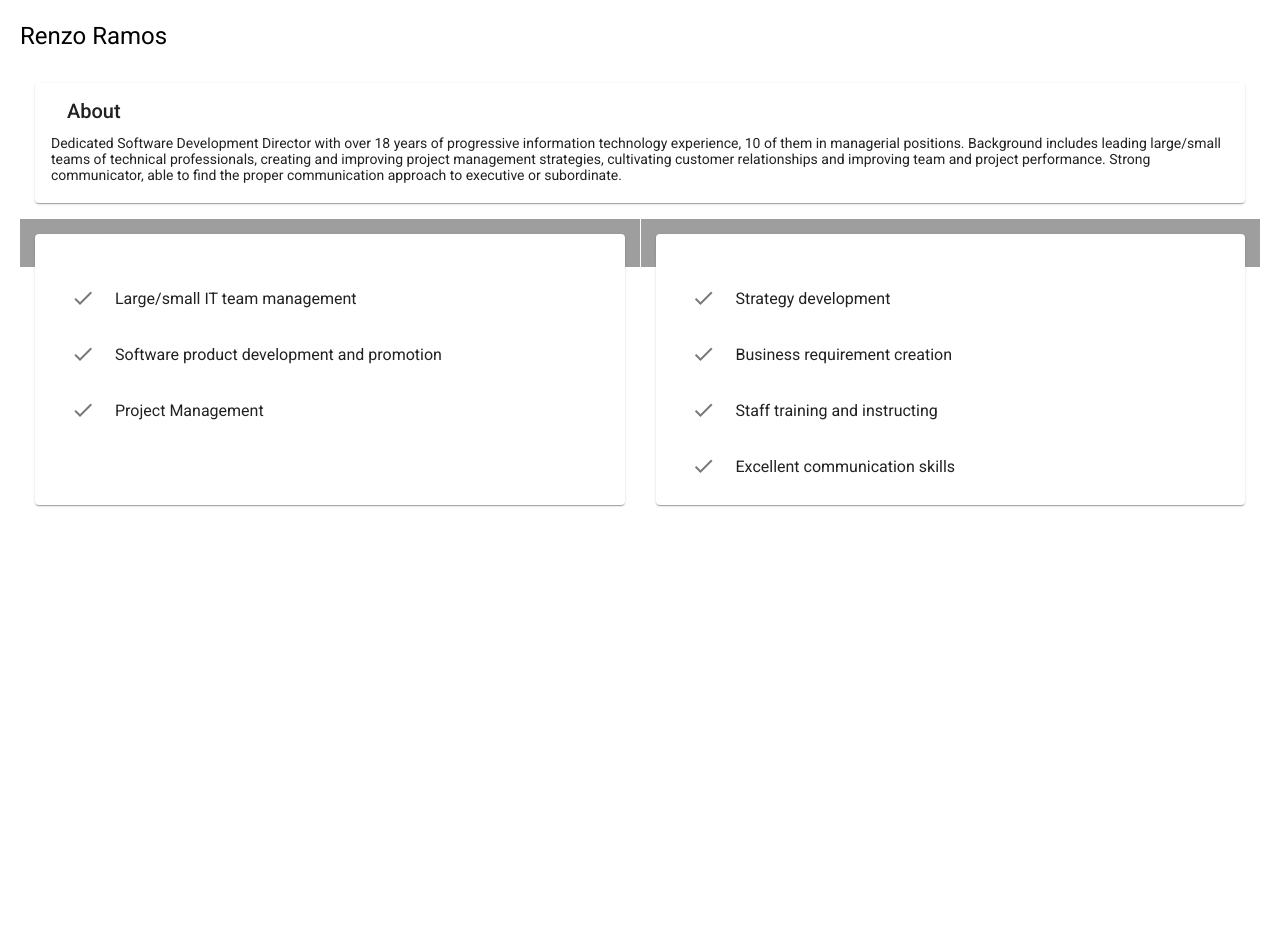
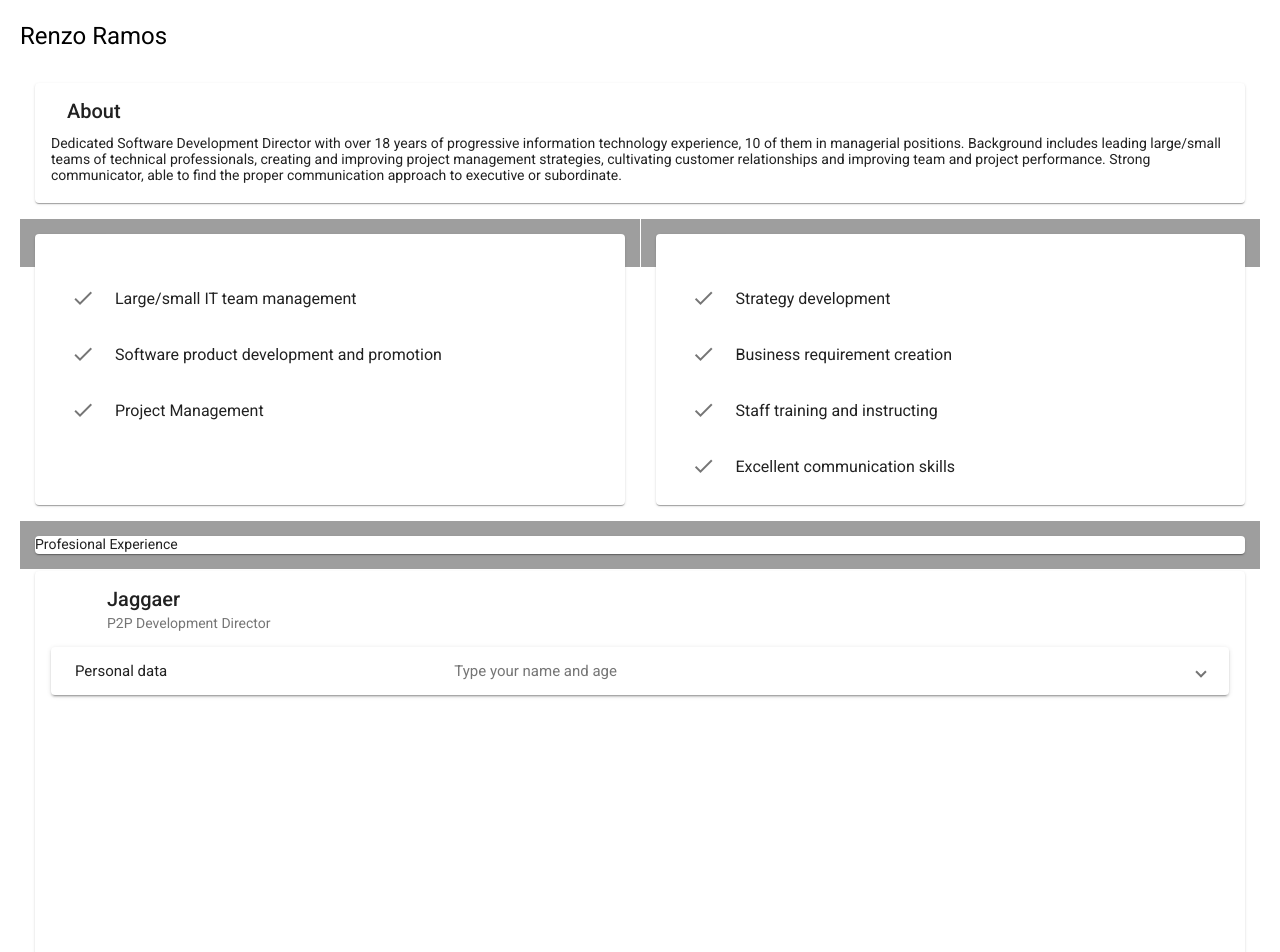
Before and after one commit to jaws615/myresume, an Angular app: page /resume in a window 1280 px wide. Shown: the top 952 px of the page. Before the commit the page ends 822 px from the top, so only its background shows below. Built offline with nearby package versions, Linux system fonts and the light colour scheme.

Commit message:
added expansion panel

```diff
--- /dev/null
+++ b/src/app/expansion-panel/expansion-panel.component.html
@@ -0,0 +1 @@
+<p>expansion-panel works!</p>
--- /dev/null
+++ b/src/app/expansion-panel/expansion-panel.component.ts
@@ -0,0 +1,15 @@
+import { Component, OnInit } from '@angular/core';
+
+@Component({
+  selector: 'app-expansion-panel',
+  templateUrl: './expansion-panel.component.html',
+  styleUrls: ['./expansion-panel.component.less']
+})
+export class ExpansionPanelComponent implements OnInit {
+
+  constructor() { }
+
+  ngOnInit() {
+  }
+
+}
--- a/src/app/show-me/show-me.component.html
+++ b/src/app/show-me/show-me.component.html
@@ -38,5 +38,47 @@
           </mat-card-content>
         </mat-card>
     </mat-grid-tile>
+    <mat-grid-tile [colspan]="2" [rowspan]="3">
+        <mat-grid-tile-header>
+            <mat-card class="dashboard-card">
+                <mat-card-content> Profesional Experience  </mat-card-content>
+              </mat-card>
+          </mat-grid-tile-header>
+          <mat-card class="profex-card">
+              <mat-card-header>
+                  <div mat-card-avatar class="example-header-image"></div>
+                  <mat-card-title>Jaggaer</mat-card-title>
+                  <mat-card-subtitle>P2P Development Director</mat-card-subtitle>
+                </mat-card-header>
+              <mat-card-content>
+                <mat-expansion-panel>
+                  <mat-expansion-panel-header>
+                      <mat-panel-title>
+                        Personal data
+                      </mat-panel-title>
+                      <mat-panel-description>
+                        Type your name and age
+                      </mat-panel-description>
+                    </mat-expansion-panel-header>
+                    <mat-list>
+                        <mat-list-item> Managed the P2P Puridiom Product line for one of the largest Purchasing Software companies. </mat-list-item>
+                        <mat-list-item> Managed the ongoing support of 30 clients with 50 to 2000 users per system.</mat-list-item>
+                        <mat-list-item> Monitor Customer reported issues, application, database servers to meet SLAs.</mat-list-item>
+                        <mat-list-item> Create business requirements, technical and quality assurance specifications while establishing process controls for projects.</mat-list-item>
+                        <mat-list-item> Carry out risk analysis and change management; reduce project risks by formulating contingency plans.</mat-list-item>
+                        <mat-list-item> Negotiate win-win resolutions on conflicting priorities by aligning stakeholder needs, clients, company strategy, roadmap and funding options.</mat-list-item>
+                        <mat-list-item> Streamlined defect management by implementing an agile project methodology resulting in faster resolution times and reduced team size.</mat-list-item>
+                        <mat-list-item> Leading the team to implement a Continuous Delivery process from our SVN repository, with Jenkins and deployment to Dev, UAT and Production. </mat-list-item>
+                        <mat-list-item> Reducing deployment times from 20 hours to under 4 hours (depending on VPN connection). </mat-list-item>
+                        <mat-list-item> Lead(and coded) the effort to integrate Aceproject and Elementool ticketing systems into Microsoft Flow for on time and effective communication of tickets to development and support teams.</mat-list-item>
+                        <mat-list-item> Development was aware of their tasks. Management had a quick glance of what was going on and support knew quickly when tasks were assigned, worked and deployed.</mat-list-item>
+                        <mat-list-item> Responsible to make sure that client’s needs/requirements and product goals were clearly defined to the team. Translating business requirements, use cases, bug issues into specific actions or changes to architecture needed</mat-list-item>
+                      </mat-list>
+                  </mat-expansion-panel>
+
+              </mat-card-content>
+            </mat-card>
+
+    </mat-grid-tile>
   </mat-grid-list>
 </div>
--- a/src/app/show-me/show-me.component.less
+++ b/src/app/show-me/show-me.component.less
@@ -9,7 +9,13 @@
   right: 15px;
   bottom: 15px;
 }
-
+.profex-card{
+  position: absolute;
+  top: 50px;
+  left: 15px;
+  right: 15px;
+  bottom: 15px;
+}
 .more-button {
   position: absolute;
   top: 5px;
--- a/src/app/show-me/show-me.component.ts
+++ b/src/app/show-me/show-me.component.ts
@@ -30,8 +30,7 @@ export class ShowMeComponent {
           'Business requirement creation',
           'Staff training and instructing',
           'Excellent communication skills'
-          ] },
-        { id: 4, title: 'Card 4', cols: 1, rows: 2, content: '' }
+          ] }
       ];
     })
   );
```
Also changed, not shown: src/app/app.module.ts (+6 -3 lines), src/app/expansion-panel/expansion-panel.component.less (added), 1 other file (tests, documents, lock files or other folders).
